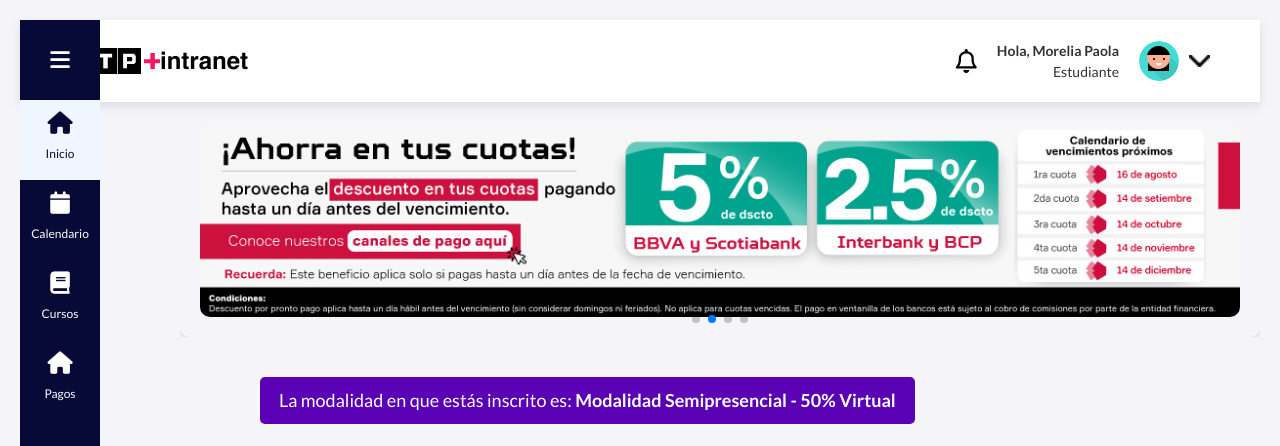
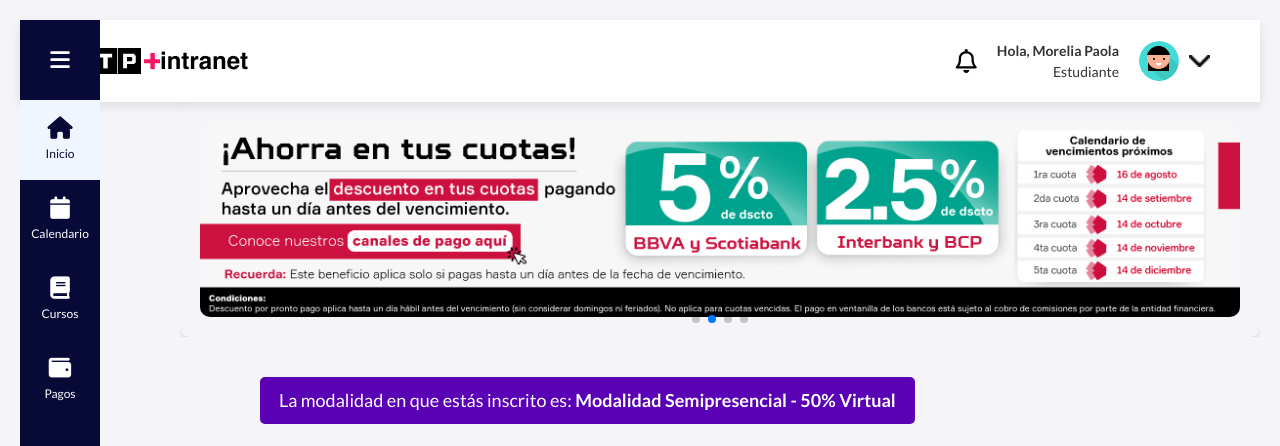
Before and after one commit to christian10x/internship_evaluations, a React (Create React App) app: page / in a window 1280 px wide. Shown: the top 446 px of the page. Built offline with nearby package versions, Linux system fonts and the light colour scheme.

Commit message:
Navegador funciona correctamente

```diff
--- a/src/App.css
+++ b/src/App.css
@@ -1,5 +1,8 @@
 /* src/App.css */
-
+*{
+    margin:0;
+    padding: 0;
+}
 .course-card {
     background-color: #f9f9f9;
     border: 1px solid #ddd;
--- a/src/components/navbar.css
+++ b/src/components/navbar.css
@@ -1,13 +1,17 @@
-@import url('https://fonts.googleapis.com/css2?family=Lato:ital,wght@0,100;0,300;0,400;0,700;0,900;1,100;1,300;1,400;1,700;1,900&display=swap');
+@import url('https://fonts.googleapis.com/css2?family=Lato:ital,wght@0,100;0,300;0,400;0,700;0,900&display=swap');
 
-menu {
+/* Estructura del navbar */
+.navbar {
   position: fixed;
   background-color: #070937;
   width: 80px;
   height: 100vh;
+  display: flex;
+  flex-direction: column;
+  align-items: center;
 }
 
-menu div, menu a{
+.navbar-item {
   display: flex;
   flex-direction: column;
   justify-content: center;
@@ -15,37 +19,42 @@
   width: 100%;
   height: 80px;
   transition: background-color 0.3s;
+  text-decoration: none;
+  color: white;
 }
 
-menu a:hover, menu p:hover, menu a p:hover:not(.active)  {
+/* Efecto hover */
+.navbar-item:hover {
   background-color: #1B2E62;
 }
 
-menu a:hover:not(.active),
-menu p:hover:not(.active) {
-  background-color: #1B2E62;
-}
-
-menu a:first-of-type {
-  background-color: #F0F6FF;
-}
-
-menu a:first-of-type i,
-menu a:first-of-type p {
-  color: #070937;
-}
-
-menu i {
-  font-size: 2rem;
+/* Estilos para los íconos */
+.navbar-item i {
+  font-size: 1.4rem;
   color: white;
 }
 
-menu p {
+/* Estilos para el texto */
+.navbar-item p {
   font-size: 12px;
   padding-top: 5px;
   color: white;
+  margin: 0;
 }
 
-menu i{
-    font-size: 1.4rem;
+/* Elemento activo con fondo celeste */
+.navbar-item.active {
+  background-color: #F0F6FF; /* Fondo celeste claro para el ítem activo */
+  color: #070937; /* Texto e ícono en color oscuro */
 }
+
+.navbar-item.active i,
+.navbar-item.active p {
+  color: #070937; /* Cambia el color de los íconos y el texto cuando está activo */
+}
+
+/* Hover sobre el texto que no sea activo */
+.navbar-item:hover:not(.active) i,
+.navbar-item:hover:not(.active) p {
+  color: #fff; /* Mantiene el color blanco en hover si no está activo */
+}
--- a/src/components/navbar.js
+++ b/src/components/navbar.js
@@ -1,35 +1,38 @@
+// src/components/navbar.js
 import React from "react";
-import "./navbar.css";
-import { Link } from 'react-router-dom';
+import { Link, useLocation } from 'react-router-dom';  // Importar useLocation
+import './navbar.css';
 
 function Navbar() {
+  const location = useLocation();  // Obtener la ruta actual
+
   return (
-        <menu class="navbar">
-            <div class="navbar-item">
-                <i class="fa-solid fa-bars"></i>
+    <menu className="navbar">
+      <div className="navbar-item">
+        <i className="fa-solid fa-bars"></i>
       </div>
 
-            <Link to="/home" className="navbar-item home active">
-                <i class="fa-solid fa-house"></i>
-                <p className="active">Inicio</p>
+      <Link to="/" className={`navbar-item ${location.pathname === '/' ? 'active' : ''}`}>
+        <i className="fa-solid fa-house"></i>
+        <p className={location.pathname === '/' ? 'active' : ''}>Inicio</p>
         </Link>
 
-            <Link to="/calendar" class="navbar-item">
-                <i class="fa-solid fa-calendar"></i>
+
+      <Link to="/calendar" className={`navbar-item ${location.pathname === '/calendar' ? 'active' : ''}`}>
+        <i className="fa-solid fa-calendar"></i>
         <p>Calendario</p>
       </Link>
 
-            <Link to="/courses" class="navbar-item">
-                <i class="fa-solid fa-book"></i>
+      <Link to="/courses" className={`navbar-item ${location.pathname === '/courses' ? 'active' : ''}`}>
+        <i className="fa-solid fa-book"></i>
         <p>Cursos</p>
       </Link>
 
-            <Link to="/payments" class="navbar-item">
-                <i class="fa-solid fa-house"></i>
+      <Link to="/payments" className={`navbar-item ${location.pathname === '/payments' ? 'active' : ''}`}>
+        <i className="fa-solid fa-wallet"></i>
         <p>Pagos</p>
       </Link>
     </menu>
-
   );
 }
 
```
Also changed, not shown: src/pages/home.js (+2 -9 lines). Lines whose indentation alone changed are shown as unchanged.
